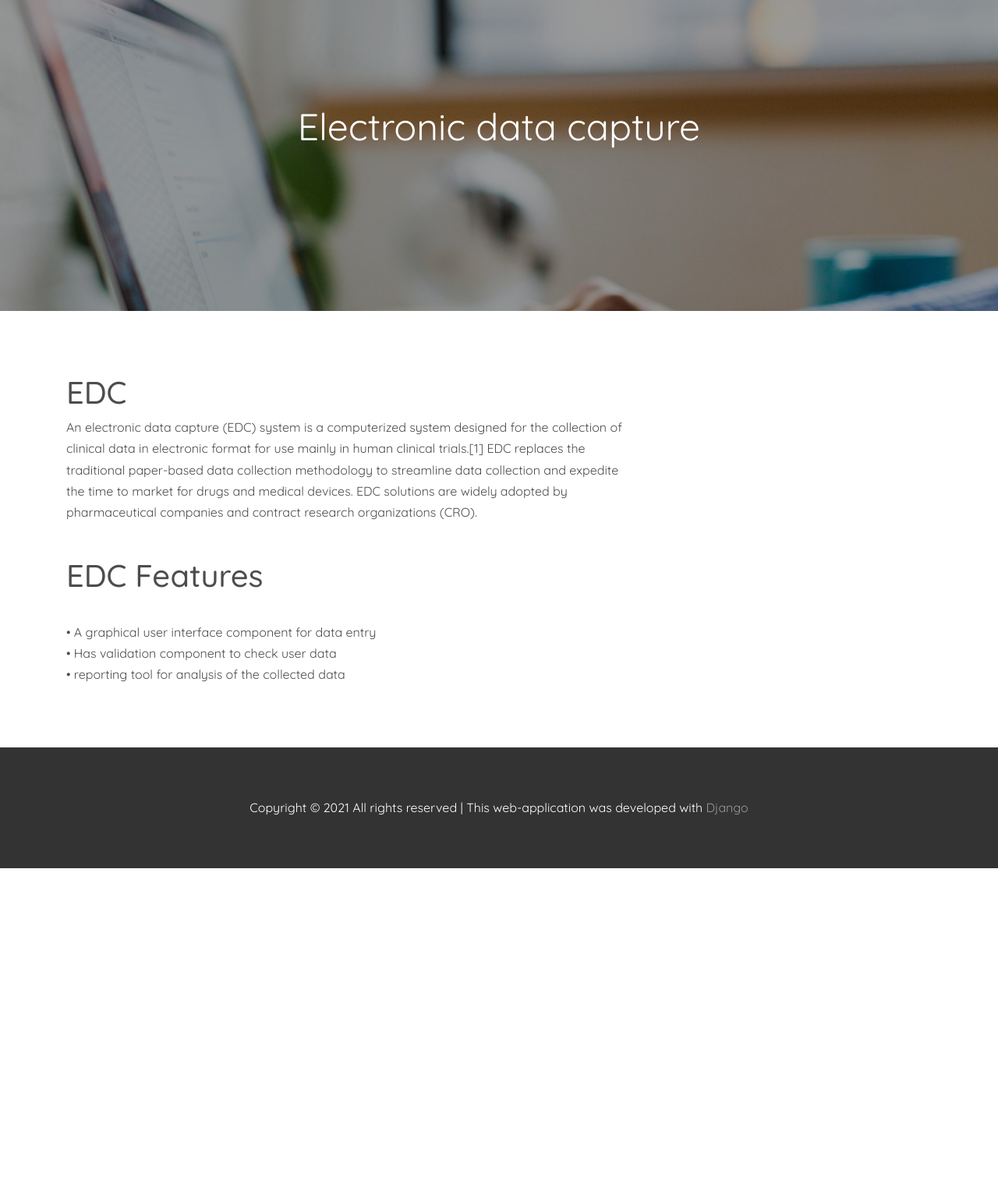
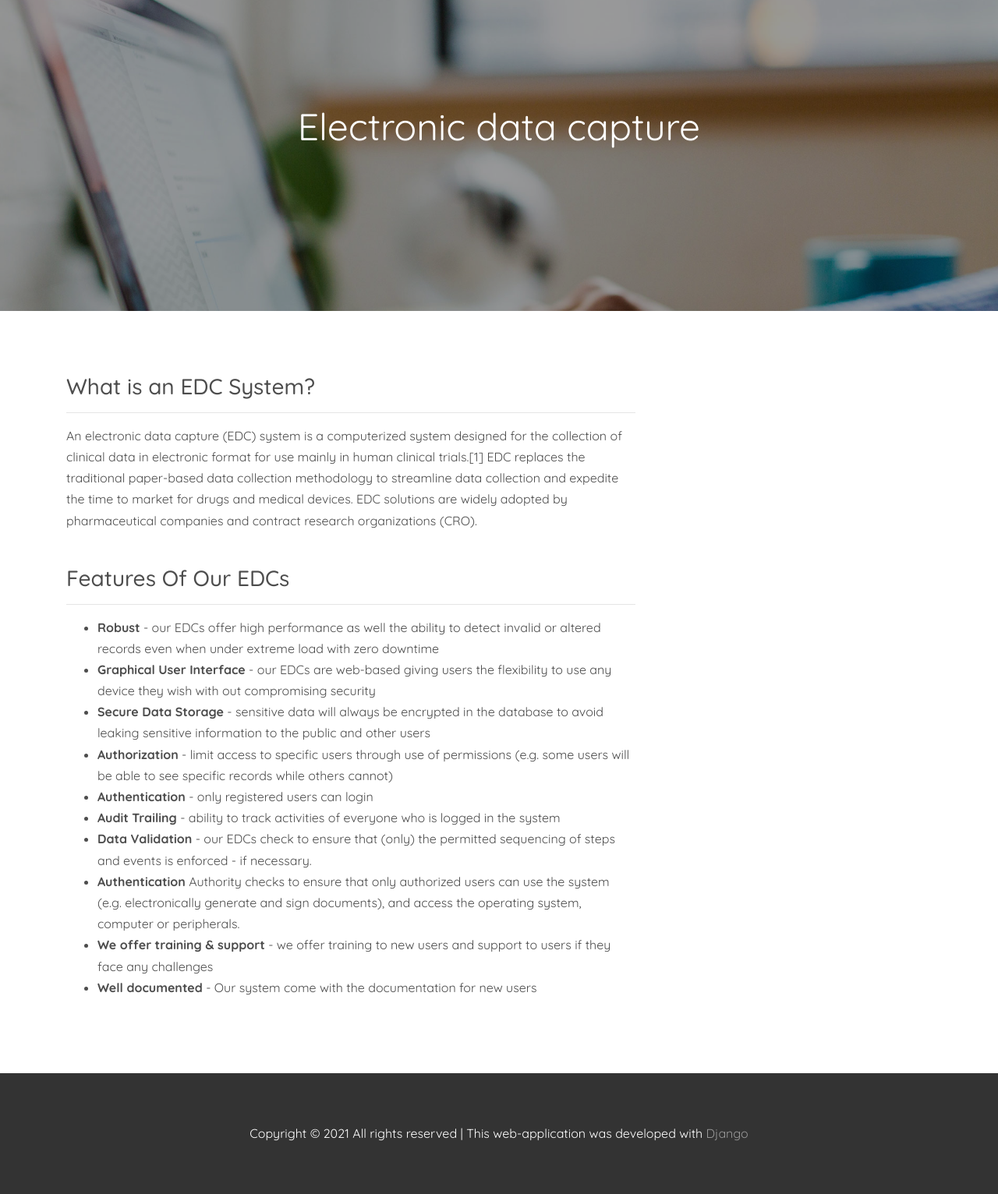
Before and after one commit to botswana-harvard/se-dmc, a Django app: page /edc/ in a window 1280 px wide. Shown: the part 141-1673 px from the top of the page at 78% size. Before the commit the page ends 1255 px from the top, so only its background shows below. Run offline with Django 3.2, Linux system fonts and the light colour scheme; some libraries are stand-ins or nearby versions; some web fonts are replaced.

Commit message:
Added EDCs System features in respect to the 21 CFR Part 11 regulations

```diff
--- a/requirements.txt
+++ b/requirements.txt
@@ -1,5 +1,5 @@
 asgiref==3.2.3
-Django
+Django==3.2.3
 django-crispy-forms==1.8.1
 Pillow==7.0.0
 pytz==2019.3
--- a/se_dmc/forms/forms.py
+++ b/se_dmc/forms/forms.py
@@ -1,8 +1,8 @@
 from django import forms
 from ..models import Contact1
 
+
 class ContactForm1(forms.ModelForm):
-
     class Meta:
         model = Contact1
         fields = ['firstname', 'lastname', 'email', 'subject', 'message']
@@ -12,6 +12,6 @@ class ContactForm1(forms.ModelForm):
         }
 
     def __init__(self, *args, **kwargs):
-        super(ContactForm1,self).__init__(*args, **kwargs)
+        super(ContactForm1, self).__init__(*args, **kwargs)
         self.fields['firstname'].required = False
         self.fields['lastname'].required = False
--- a/se_dmc/templates/se_dmc/edc.html
+++ b/se_dmc/templates/se_dmc/edc.html
@@ -25,7 +25,8 @@
         <div class="row">
 
           <div class="col-md-8">
-          <h1>EDC</h1>
+              <h3>What is an EDC System?</h3>
+              <hr>
           <p>An electronic data capture (EDC) system is a computerized system
              designed for the collection of clinical data in electronic format
              for use mainly in human clinical trials.[1] EDC replaces the traditional
@@ -35,11 +36,20 @@
              research organizations (CRO).<br/><br/>
 
 
-            <h1>EDC Features</h1><br/>
-             &#x2022 A graphical user interface component for data entry<br/>
-             &#x2022 Has validation component to check user data
-              <br/>
-             &#x2022 reporting tool for analysis of the collected data<br/>
+            <h3>Features Of Our EDCs</h3>
+              <hr>
+              <ul>
+                  <li><b>Robust</b> - our EDCs offer high performance as well the ability to detect invalid or altered records even when under extreme load with zero downtime</li>
+                  <li><b>Graphical User Interface</b> - our EDCs are web-based giving users the flexibility to use any device they wish with out compromising security </li>
+                  <li><b>Secure Data Storage</b> - sensitive data will always be encrypted in the database to avoid leaking sensitive information to the public and other users</li>
+                  <li><b>Authorization</b> - limit access to specific users through use of permissions (e.g. some users will be able to see specific records while others cannot)</li>
+                  <li><b>Authentication</b> - only registered users can login </li>
+                  <li><b>Audit Trailing</b> - ability to track activities of everyone who is logged in the system </li>
+                  <li> <b>Data Validation</b>  - our EDCs check to ensure that (only) the permitted sequencing of steps and events is enforced - if necessary.</li>
+                  <li><b>Authentication</b> Authority checks to ensure that only authorized users can use the system (e.g. electronically generate and sign documents), and access the operating system, computer or peripherals.</li>
+                  <li><b>We offer training & support</b> - we offer training to new users and support to users if they face any challenges </li>
+                  <li><b>Well documented</b> - Our system come with the documentation for new users</li>
+              </ul>
 
 
           </div>
--- a/se_dmc/urls.py
+++ b/se_dmc/urls.py
@@ -28,7 +28,7 @@ urlpatterns = [
     path('about/', About.as_view(), name='about'),
     path('policy/', Policies.as_view(), name='policy'),
     path('documents/', Documents.as_view(), name='document'),
-    #path('documents/', document_list, name='document'),
+    # path('documents/', document_list, name='document'),
     path('services/', Services.as_view(), name='services'),
     path('work/', Work.as_view(), name='work'),
     path('contact/', contact, name='contact'),
```
Also changed, not shown: se_dmc/tests/test_urls.py (+2 -1 lines), se_dmc/tests/test_views.py (+1 -5 lines).
